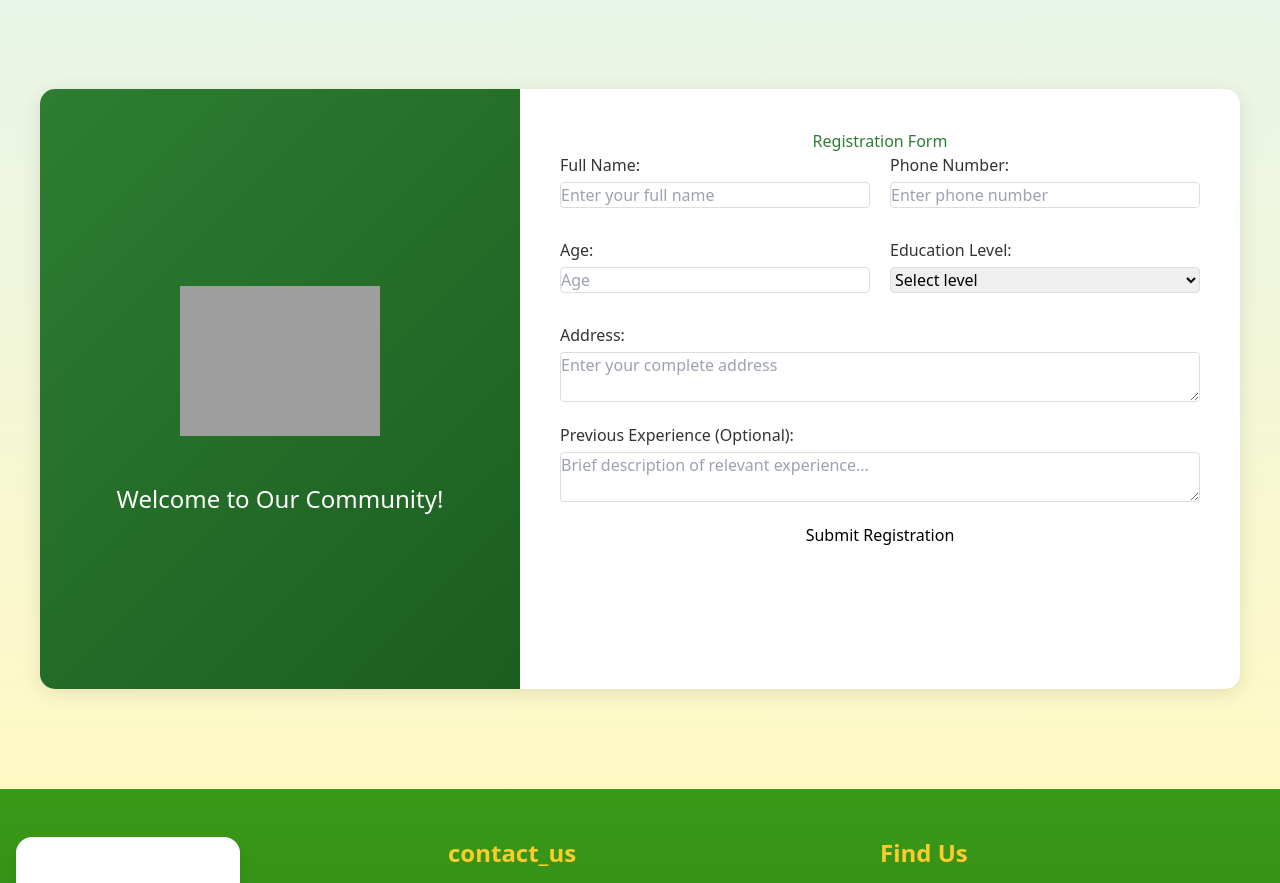
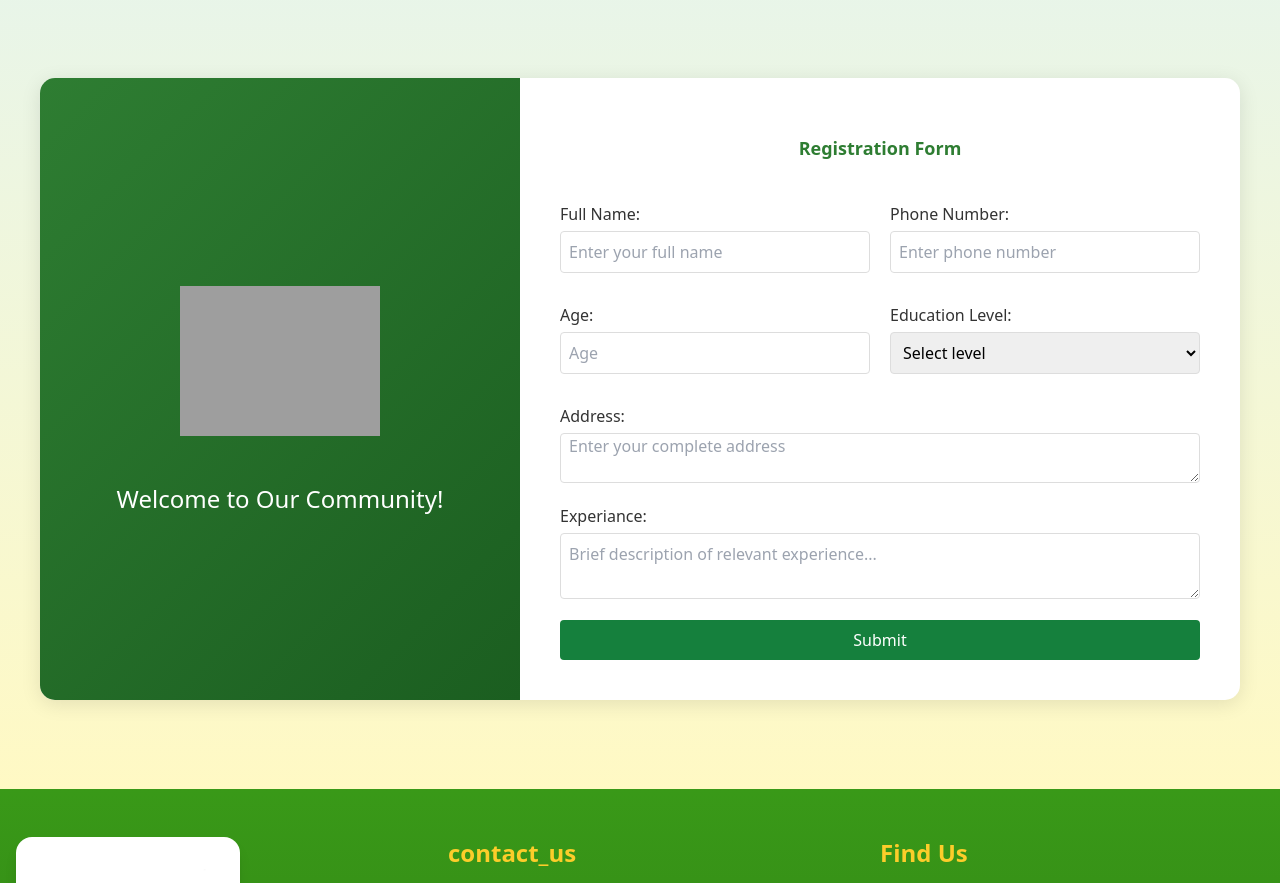
Before and after one commit to Yohanamtesfaye/Askal-Charity-Website, a React (Vite) app in the folder FrontEnd/: page /volunteer in a window 1280 px wide. Shown: the part 1240-2123 px from the top of the page. Built offline with nearby package versions, Linux system fonts and the light colour scheme; grey boxes are pictures that could not be loaded.

Commit message:
volunteers page multilingual

```diff
--- a/FrontEnd/src/Components/VolunteerRegisteration.jsx
+++ b/FrontEnd/src/Components/VolunteerRegisteration.jsx
@@ -1,7 +1,9 @@
 import React, { useState } from 'react';
 import './styles.css';
+import { useTranslation } from 'react-i18next';
 
 function RegistrationForm() {
+  const { t } = useTranslation();
   const [formData, setFormData] = useState({
     name: '',
     phoneNumber: '',
@@ -65,33 +67,36 @@ function RegistrationForm() {
             alt="Logo"
             className="logo"
           />
-          <h1 className="welcome-text">Welcome to Our Community!</h1>
+          <h1 className="welcome-text">{t('welcome_')}</h1>
         </div>
 
         <div className="form-section">
-          <h2>Registration Form</h2>
+          <h2  className='pb-6 m-4 font-bold text-lg'>{t('registration_form')}</h2>
           <form onSubmit={handleSubmit}>
             <div className="form-row">
               <div className="form-group">
-                <label>Full Name:</label>
+                <label>{t('full_name')}</label>
                 <input
                   type="text"
                   name="name"
                   value={formData.name}
                   onChange={handleChange}
-                  placeholder="Enter your full name"
+                  placeholder={t('enter_name')}
+                  className='p-2'
                 />
                 {errors.name && <span className="error">{errors.name}</span>}
+
               </div>
 
               <div className="form-group">
-                <label>Phone Number:</label>
+                <label>{t('phone_number')}</label>
                 <input
                   type="tel"
                   name="phoneNumber"
                   value={formData.phoneNumber}
                   onChange={handleChange}
-                  placeholder="Enter phone number"
+                  placeholder={t('enter_number')}
+                  className='p-2'
                 />
                 {errors.phoneNumber && <span className="error">{errors.phoneNumber}</span>}
               </div>
@@ -99,61 +104,65 @@ function RegistrationForm() {
 
             <div className="form-row">
               <div className="form-group">
-                <label>Age:</label>
+                <label>{t('age')}</label>
                 <input
                   type="number"
                   name="age"
                   value={formData.age}
                   onChange={handleChange}
-                  placeholder="Age"
+                  placeholder={t('enter_age')}
                   min="16"
                   max="100"
+                   className='p-2'
                 />
                 {errors.age && <span className="error">{errors.age}</span>}
               </div>
 
               <div className="form-group">
-                <label>Education Level:</label>
+                <label>{t('education_level')}</label>
                 <select
+                 className='p-2'
                   name="educationLevel"
                   value={formData.educationLevel}
                   onChange={handleChange}
                 >
-                  <option value="">Select level</option>
-                  <option value="high-school">High School</option>
-                  <option value="bachelors">Bachelor's</option>
-                  <option value="masters">Master's</option>
-                  <option value="phd">Ph.D.</option>
-                  <option value="other">Other</option>
+                  <option value="">{t('select_level')}</option>
+                  <option value="high-school">{t('high_school')}</option>
+                  <option value="bachelors">{t('bachelors')}</option>
+                  <option value="masters">{t('masters')}</option>
+                  <option value="phd">{t('phd')}</option>
+                  <option value="other">{t('other')}</option>
                 </select>
                 {errors.educationLevel && <span className="error">{errors.educationLevel}</span>}
               </div>
             </div>
 
             <div className="form-group">
-              <label>Address:</label>
+              <label>{t('addr')}</label>
               <textarea
                 name="address"
                 value={formData.address}
                 onChange={handleChange}
-                placeholder="Enter your complete address"
+                placeholder={t('enter_addr')}
                 rows="2"
+                 className='px-2'
               />
               {errors.address && <span className="error">{errors.address}</span>}
             </div>
 
             <div className="form-group">
-              <label>Previous Experience (Optional):</label>
+              <label>{t('experiance')}</label>
               <textarea
                 name="experience"
                 value={formData.experience}
                 onChange={handleChange}
-                placeholder="Brief description of relevant experience..."
+                placeholder={t('enter_exp')}
                 rows="2"
+                 className='p-2'
               />
             </div>
 
-            <button type="submit">Submit Registration</button>
+            <button  className='p-2 bg-green-700 hover:bg-green-600 text-white' type="submit">{t('submit')}</button>
           </form>
         </div>
       </div>
--- a/FrontEnd/src/Pages/Voulenteer.jsx
+++ b/FrontEnd/src/Pages/Voulenteer.jsx
@@ -3,7 +3,9 @@ import Slideshow from '../Components/Slideshow'
 import { motion } from "framer-motion"
 import vol from '../assets/Images/vol.jpg';
 import RegistrationForm from '../Components/VolunteerRegisteration';
+import { useTranslation } from 'react-i18next';
 const Voulenteer = () => {
+  const {t}= useTranslation();
   return (
     <div>
       <Slideshow num ={3}/>
@@ -39,12 +41,10 @@ const Voulenteer = () => {
               viewport={{ once: true }}
               transition={{ delay: 0.3 }}
             >
-              <h2 className="text-4xl md:text-5xl font-bold text-[#399918] mb-4">Investing in Hope</h2>
+              <h2 className="text-4xl md:text-5xl font-bold text-[#399918] mb-4">{t('invest_hope')}</h2>
               <div className="w-24 h-1 bg-[#FCCD2A] rounded-full mb-6"></div>
               <p className="text-gray-600 text-lg leading-relaxed">
-                Our mission is to empower vulnerable children by providing essential resources like food, shelter,
-                medical care, and education. We aim to protect them from harm and create a safe environment for their
-                growth. By sharing what we have, we help them realize their potential.
+              {t('our_mission')}
               </p>
             </motion.div>
 
--- a/FrontEnd/src/i18n.js
+++ b/FrontEnd/src/i18n.js
@@ -93,6 +93,36 @@ i18n
           "emotional_des": "Emotional Goodbyes to the children Voulenteers have tought and loved",
           "parent_edu": "Parent Education",
           "parent_des": "Supporting parents in child development",
+          "investint_hope":"Investing in Hope",
+          "our_mission":"Our mission is to empower vulnerable children by providing essential resources like food, shelter, medical care, and education. We aim to protect them from harm and create a safe environment for their growth. By sharing what we have, we help them realize their potential.",
+          "welcome_":"Welcome to Our Community!",
+          "registration_form":"Registration Form",
+          "full_name":"Full Name:",
+          "enter_name":"Enter your full name",
+          "phone_number":"Phone Number:",
+          "enter_number":"Enter phone number",
+          "age":"Age:",
+          "enter_age":"Age",
+          "education_level":"Education Level:",
+          "select_level":"Select level",
+          "high_school":"High School",
+          "bachelors":"Bachelor's",
+          "masters":"Master's",
+          "phd":"P.h.D",
+          "other":"Other",
+          "addr":"Address:",
+          "enter_addr":"Enter your complete address",
+          "experiance":"Experiance:",
+          "enter_exp":"Brief description of relevant experience...",
+          "submit":"Submit",
+          "error":"Error",
+          "name_error":"Name is required",
+          "phone_error":"Phone number is required",
+          "age_error":"Age is required",
+          "education_error":"Education level is required",
+          "success":"Success",
+          "success_message":"You have successfully registered!",
+
 
 
         }
@@ -184,6 +214,36 @@ i18n
           "emotional_des": "ማይረሱ ጊዜያት ከ ልጆቻችን ጋር",
           "parent_edu": "የወላጅ ትምህርት",
           "parent_des": "በልጆች እድገት ውስጥ ወላጆችን መደገፍ",
+          "investint_hope":"በተስፋ ኢንቨስት ማድረግ",
+          "our_mission":"የእኛ ተልዕኮ እንደ ምግብ፣ መጠለያ፣ ህክምና እና ትምህርት ያሉ አስፈላጊ ግብአቶችን በማቅረብ ተጋላጭ ህጻናትን ማብቃት ነው ዓላማችን ከጉዳት ለመጠበቅ እና ለእድገታቸው አስተማማኝ አካባቢ ለመፍጠር ነው ያለንን በማካፈል አቅማቸውን እንዲገነዘቡ እናግዛቸዋለን",
+          "welcome_":"እንኳን ወደ ማህበረሰባችን በደህና መጡ!",
+          "registration_form":"የምዝገባ ቅጽ",
+          "full_name":"ሙሉ ስም፡",
+          "enter_name":"ስምዎን ያስገቡ",
+          "phone_number":"ስልክ ቁጥር:",
+          "enter_number":"ስልክ ቁጥሮን ያስገቡ",
+          "age":"ዕድሜ:",
+          "enter_age":"እድሜዎን ያስገቡ",
+          "education_level":"የትምህርት ደረጃ:",
+          "select_level":"ደረጃ ይምረጡ",
+          "high_school":"ሁለተኛ ደረጃ ",
+          "bachelors":"ዲግሪ",
+          "masters":"ማስተር",
+          "phd":"P.h.D",
+          "other":"ሌላ",
+          "addr":"አድራሻ ",
+          "enter_addr":"አድራሻዎን ያስገቡ",
+          "experiance":"የስራ ልምድ:",
+          "enter_exp":"ልምድ ካሎት ስለልምድዎ ትንሽ ይንገሩን",
+          "submit":"መዝግብ",
+          "error":"ስህተት",
+          "name_error":"ስምዎን ያስገቡ  ",
+          "phone_error":" ስልክ ቁጥሮን ያስገቡ",
+          "age_error":"እድሜዎን ያስገቡ ",
+          "education_error":"የትምህርት ደረጃዎን ያስገቡ",
+          "success":"Success",
+          "success_message":"በሚገባ ተመዝግበዋል!",
+
 
 
 
```
